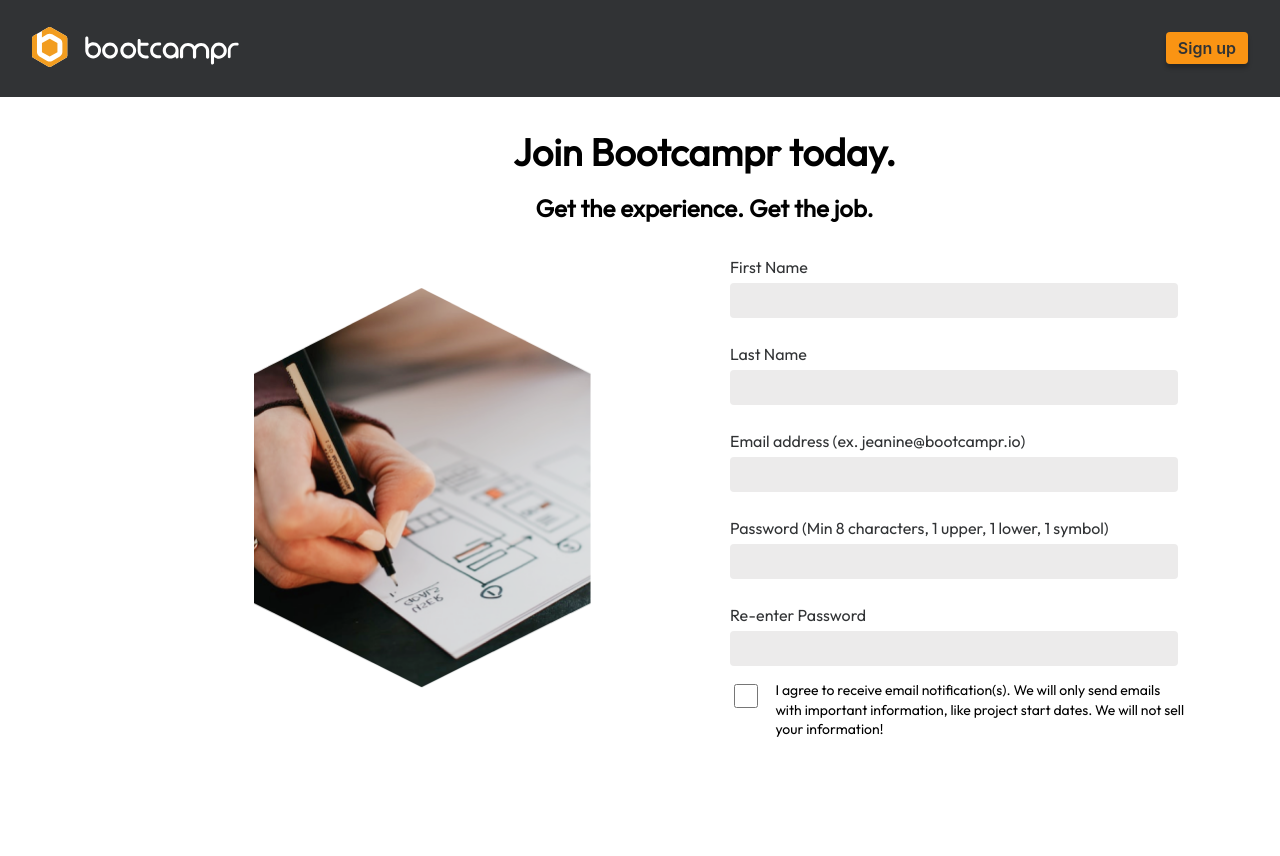
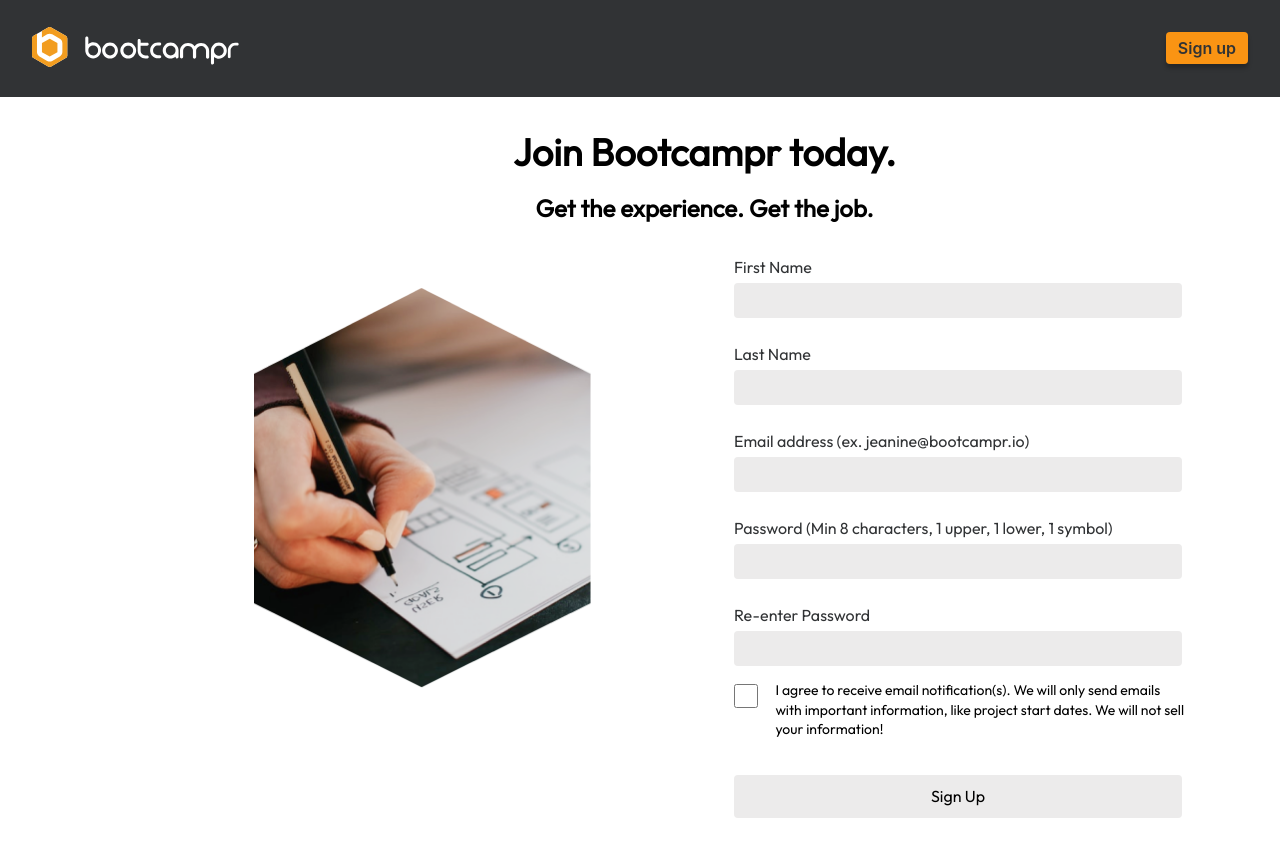
Before and after one commit to yeezick/bootcampr-assessment, a React (Create React App) app in the folder frontend/: page /sign-up in a window 1280 px wide. Shown: the top 856 px of the page. Before the commit the page ends 800 px from the top, so only its background shows below. Built offline with nearby package versions, Linux system fonts and the light colour scheme.

Commit message:
Added styles and elements for the signup button

```diff
--- a/frontend/src/screens/SignUp/SignUp.scss
+++ b/frontend/src/screens/SignUp/SignUp.scss
@@ -44,6 +44,7 @@
     width: 456px;
     display: flex;
     flex-direction: column;
+    align-items: center;
     position: absolute;
     left: 730px;
     top: calc(256px - 93px);
@@ -84,8 +85,6 @@
 
       .checkbox {
         padding: 2px;
-        // padding-top: 0;
-        // margin: 0;
         gap: 10px;
         width: 23.9px;
         height: 24px;
@@ -102,5 +101,20 @@
         height: 59px;
       }
     }
+
+    button {
+      background-color: #ECEBEB;
+      width: 448px;
+      height: 43px;
+      margin-top: 35px;
+      border: 0;
+      border-radius: 4px;
+      font-family: Outfit;
+      padding: 10px 16px 10px 16px;
+      margin-bottom: 109px;
+      font-size: 16px;
+      line-height: 22.4px;
+      font-weight: 500;
+    }
   }
 }
--- a/frontend/src/screens/SignUp/SignUp.tsx
+++ b/frontend/src/screens/SignUp/SignUp.tsx
@@ -41,6 +41,7 @@ export const SignUp: React.FC = () => {
             sell your information!
           </p>
         </div>
+        <button>Sign Up</button>
       </form>
     </div>
   )
```
